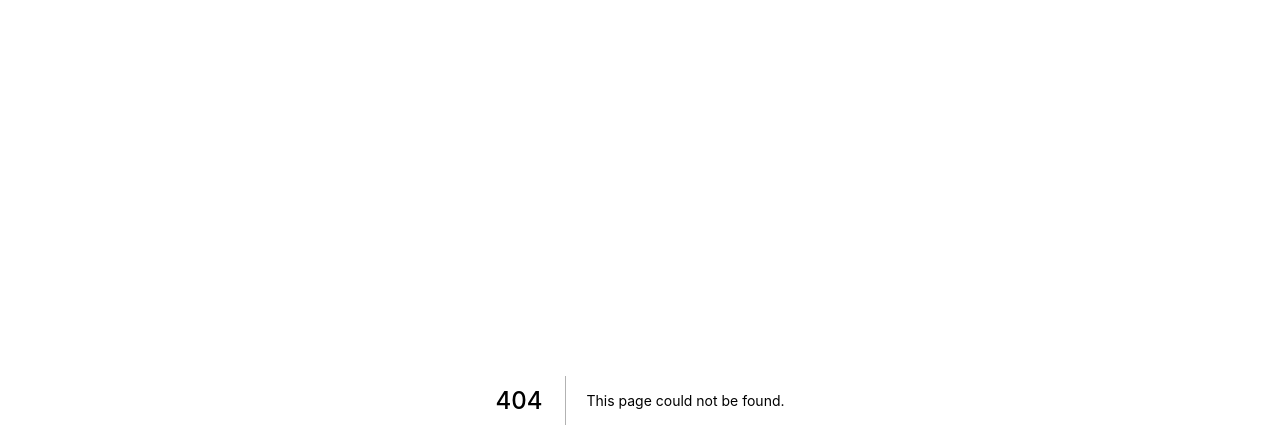
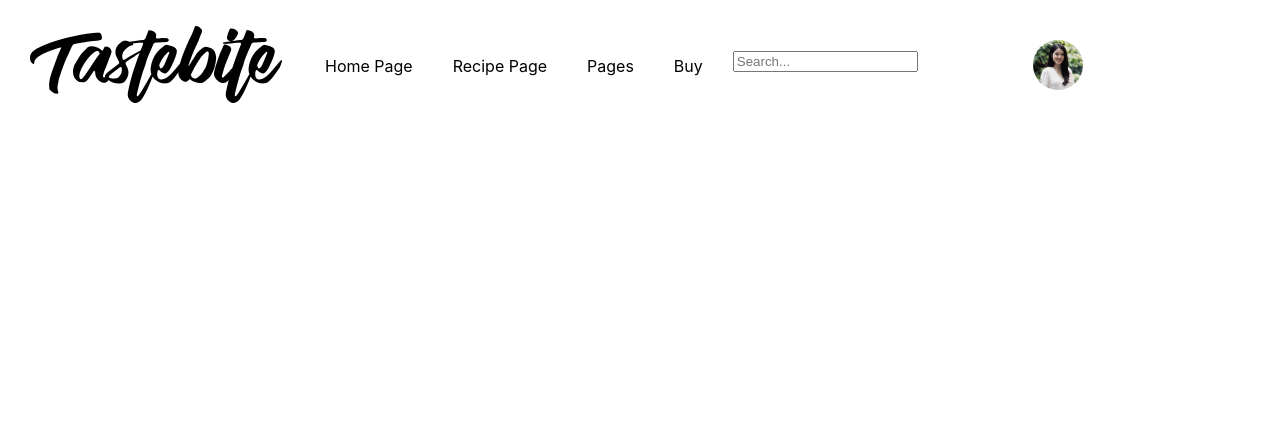
Before and after one commit to phamvietptc/blog-food, a Next.js app: page /views/navbar in a window 1280 px wide. Before the commit this address had no page. Shown: the top 448 px of the page. Built offline with nearby package versions, Linux system fonts and the light colour scheme.

Commit message:
fix path

```diff
--- a/pages/index.js
+++ b/pages/index.js
@@ -1,12 +1,12 @@
 import Image from 'next/image';
-import Navbar, { MBFooter, Footer } from '../pages/navbar';
+import Navbar, { MBFooter, Footer } from '../pages/views/navbar';
 import Link from 'next/link';
 import styles from '../styles/Home.module.css';
 import { useRouter } from 'next/router';
 
 
 
-export default function Home({}) {
+export default function Home() {
 
   return (
     <>
--- a/pages/navbar.js
+++ b/pages/views/navbar.js
@@ -1,5 +1,5 @@
 import Link from 'next/link';
-import NavbarStyles from '../styles/Navbar.module.css';
+import NavbarStyles from '../../styles/Navbar.module.css';
 import Image from 'next/image';
 
 export default function Navbar() {
@@ -10,7 +10,7 @@ export default function Navbar() {
         <div className={NavbarStyles.content}>
           <Link href={``}>
             <a className="">
-              <img src="/images/Logo.svg"/>
+              <img src="/images/navbar/Logo.svg"/>
             </a>
           </Link>
 
@@ -73,7 +73,7 @@ export function Avatar() {
       <div className={NavbarStyles.avatar} >
         <Image
           className={NavbarStyles.imgavatar}
-          src="/images/avt.png"
+          src="/images/navbar/avt.png"
           width='50px'
           height='50px'
         />
```
Also changed, not shown: public/images/navbar/Logo.svg (renamed from public/images/Logo.svg), public/images/navbar/avt.png (renamed from public/images/avt.png).
